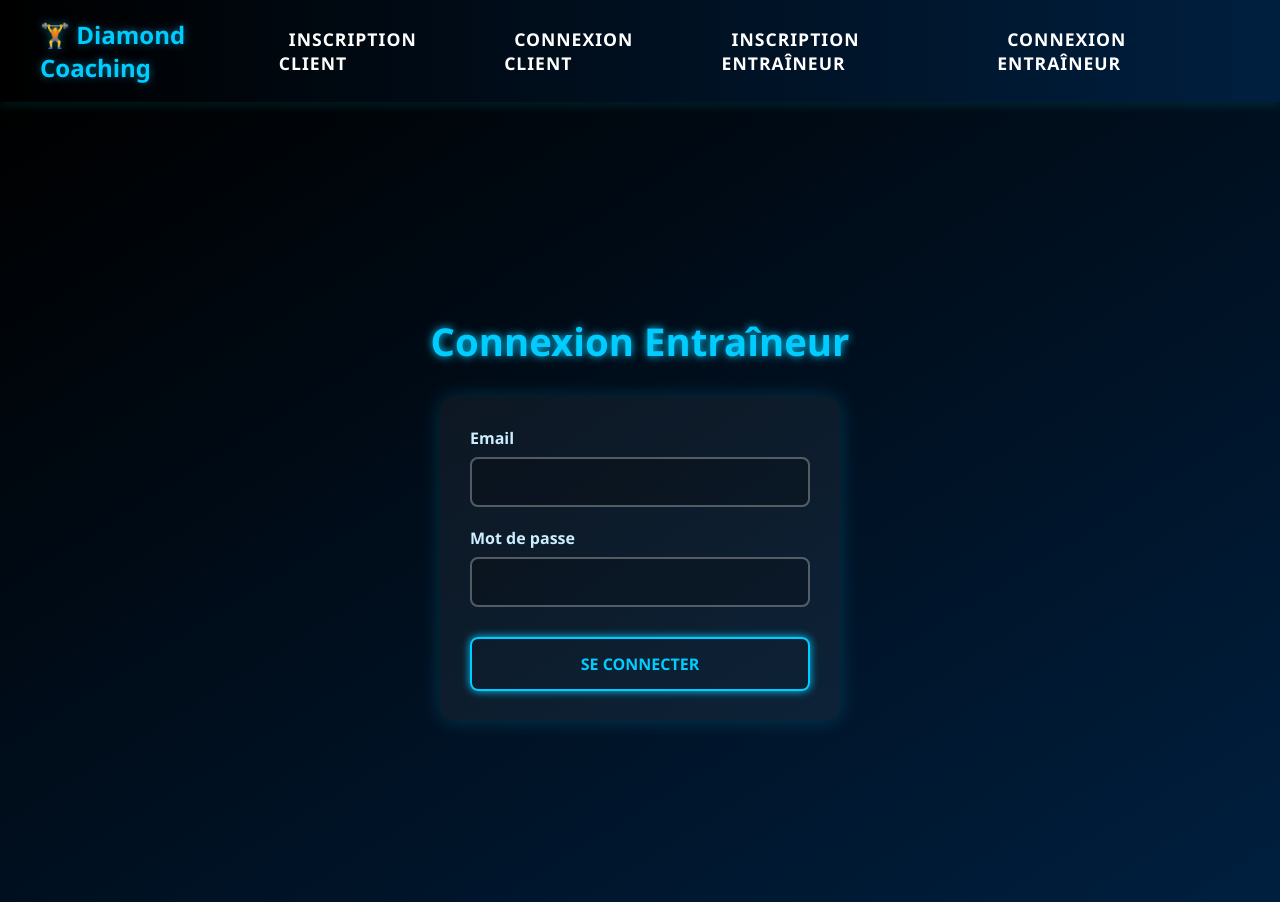
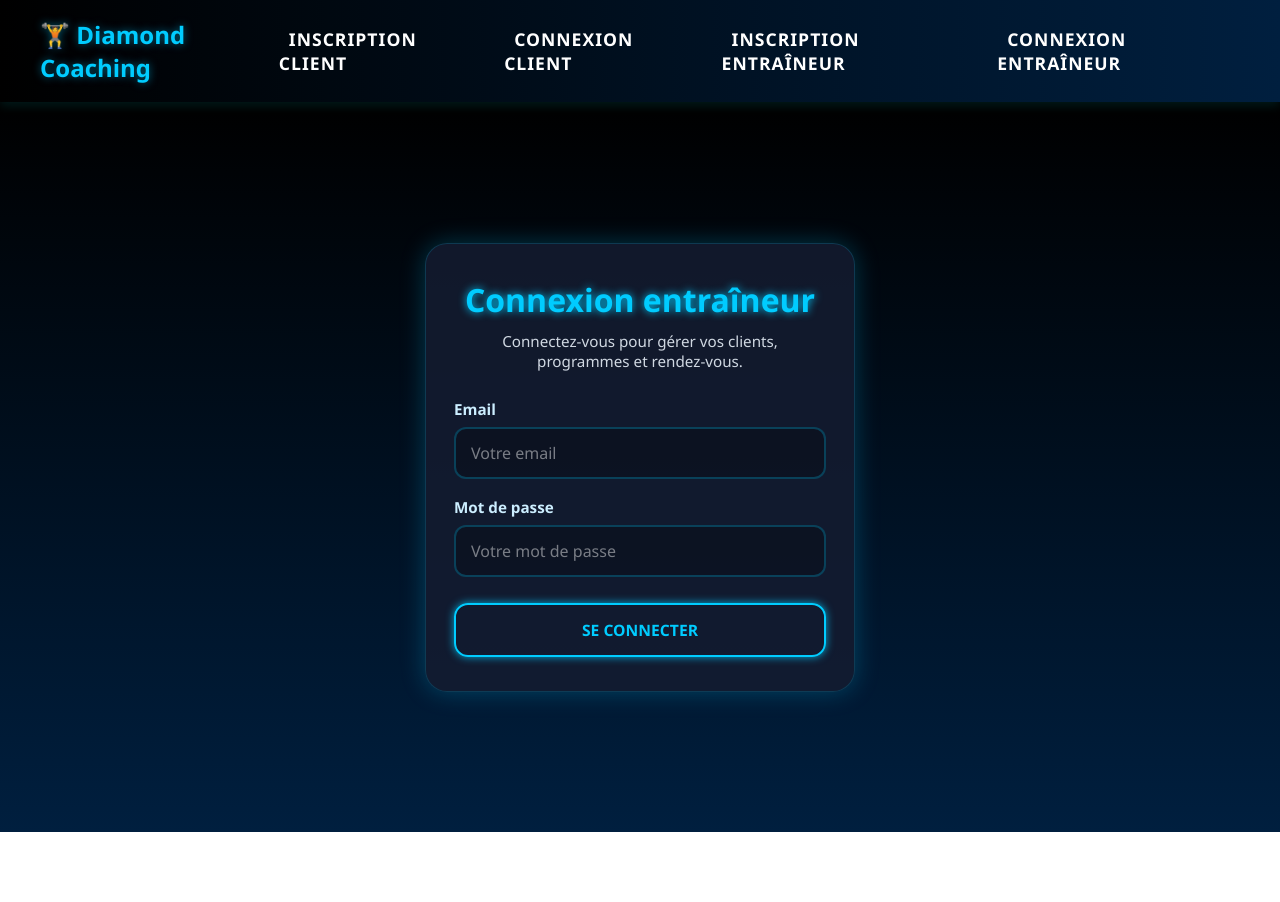
Before and after one commit to rays34400/DiamondCoaching, a React (Vite) app in the folder frontend/: page /connexion-entraineur in a window 1280 px wide. After the commit the page ends 832 px from the top, so only its background shows below. Built offline with nearby package versions, Linux system fonts and the light colour scheme.

Commit message:
inscription and connexion entr updated front

```diff
--- a/frontend/src/pages/Entraineurs/ConnexionEntraineur.jsx
+++ b/frontend/src/pages/Entraineurs/ConnexionEntraineur.jsx
@@ -36,21 +36,42 @@ const ConnexionEntraineur = () => {
   };
 
   return (
-    <div className="entraineur-connexion-container">
-      <h2>Connexion Entraîneur</h2>
+    <div className="entraineur-connexion-page">
+      <div className="entraineur-connexion-card">
+        <h2>Connexion entraîneur</h2>
+
+        <p className="connexion-subtitle">
+          Connectez-vous pour gérer vos clients, programmes et rendez-vous.
+        </p>
+
         <form onSubmit={handleSubmit} className="connexion-form">
           <div className="form-group">
             <label>Email</label>
-          <input type="email" value={email} onChange={(e) => setEmail(e.target.value)} required />
+            <input
+              type="email"
+              placeholder="Votre email"
+              value={email}
+              onChange={(e) => setEmail(e.target.value)}
+              required
+            />
           </div>
 
           <div className="form-group">
             <label>Mot de passe</label>
-          <input type="password" value={password} onChange={(e) => setPassword(e.target.value)} required />
+            <input
+              type="password"
+              placeholder="Votre mot de passe"
+              value={password}
+              onChange={(e) => setPassword(e.target.value)}
+              required
+            />
           </div>
 
-        <button type="submit" className="submit-button">Se connecter</button>
+          <button type="submit" className="submit-button">
+            Se connecter
+          </button>
         </form>
+      </div>
     </div>
   );
 };
--- a/frontend/src/pages/Entraineurs/InscriptionEntraineur.jsx
+++ b/frontend/src/pages/Entraineurs/InscriptionEntraineur.jsx
@@ -3,10 +3,10 @@ import axios from 'axios';
 import { useNavigate } from 'react-router-dom';
 import '../../styles/entraineur/InscriptionEntraineur.css';
 
+const jours = ['lundi', 'mardi', 'mercredi', 'jeudi', 'vendredi', 'samedi', 'dimanche'];
 
-const jours = ['lundi', 'mardi', 'mercredi', 'jeudi', 'vendredi', 'samedi', 'dimanche'];
 const heuresDisponibles = [
-  "08:00", "09:30", "11:00", "12:30", "14:00", "15:30", "17:00", "18:30", "20:00"
+  '08:00', '09:30', '11:00', '12:30', '14:00', '15:30', '17:00', '18:30', '20:00'
 ];
 
 const InscriptionEntraineur = () => {
@@ -29,6 +29,7 @@ const InscriptionEntraineur = () => {
 
   const handleChange = (e) => {
     const { name, value, files } = e.target;
+
     if (name === 'photoProfile') {
       setFormData({ ...formData, photoProfile: files[0] });
     } else {
@@ -38,7 +39,11 @@ const InscriptionEntraineur = () => {
 
   const handleAddDisponibilite = () => {
     if (selectedJour && selectedHeures.length > 0) {
-      const updated = [...formData.disponibilites, { jour: selectedJour, heures: selectedHeures }];
+      const updated = [
+        ...formData.disponibilites,
+        { jour: selectedJour, heures: selectedHeures }
+      ];
+
       setFormData({ ...formData, disponibilites: updated });
       setSelectedJour('');
       setSelectedHeures([]);
@@ -50,6 +55,7 @@ const InscriptionEntraineur = () => {
 
     try {
       const form = new FormData();
+
       for (const key in formData) {
         if (key === 'disponibilites') {
           form.append(key, JSON.stringify(formData[key]));
@@ -73,23 +79,61 @@ const InscriptionEntraineur = () => {
   };
 
   return (
-    <div className="entraineur-inscription-container">
-      <h2 className='title'>Inscription Entraîneur</h2>
+    <div className="entraineur-inscription-page">
+      <div className="entraineur-inscription-card">
+        <h2>Inscription entraîneur</h2>
+
+        <p className="inscription-subtitle">
+          Créez votre profil entraîneur et ajoutez vos disponibilités.
+        </p>
+
         <form onSubmit={handleSubmit} encType="multipart/form-data" className="inscription-form">
-
-        {['nom', 'prenom', 'email', 'password', 'adresse', 'telephone', 'specialite'].map((field) => (
-          <div className="form-group" key={field}>
-            <label>{field.charAt(0).toUpperCase() + field.slice(1)}</label>
-            <input type={field === 'email' ? 'email' : field === 'password' ? 'password' : 'text'}
-              name={field} onChange={handleChange} required />
+          <div className="form-row">
+            <div className="form-group">
+              <label>Nom</label>
+              <input type="text" name="nom" placeholder="Votre nom" onChange={handleChange} required />
             </div>
-        ))}
 
             <div className="form-group">
-          <label>Photo de profil (optionnelle)</label>
+              <label>Prénom</label>
+              <input type="text" name="prenom" placeholder="Votre prénom" onChange={handleChange} required />
+            </div>
+          </div>
+
+          <div className="form-group">
+            <label>Email</label>
+            <input type="email" name="email" placeholder="Votre email" onChange={handleChange} required />
+          </div>
+
+          <div className="form-group">
+            <label>Mot de passe</label>
+            <input type="password" name="password" placeholder="Votre mot de passe" onChange={handleChange} required />
+          </div>
+
+          <div className="form-group">
+            <label>Adresse</label>
+            <input type="text" name="adresse" placeholder="Votre adresse" onChange={handleChange} required />
+          </div>
+
+          <div className="form-row">
+            <div className="form-group">
+              <label>Téléphone</label>
+              <input type="text" name="telephone" placeholder="Votre téléphone" onChange={handleChange} required />
+            </div>
+
+            <div className="form-group">
+              <label>Spécialité</label>
+              <input type="text" name="specialite" placeholder="Votre spécialité" onChange={handleChange} required />
+            </div>
+          </div>
+
+          <div className="form-group">
+            <label>Photo de profil <span>(optionnelle)</span></label>
             <input type="file" name="photoProfile" accept="image/*" onChange={handleChange} />
           </div>
 
+          <div className="availability-box">
+            <h3>Disponibilités</h3>
 
             <div className="form-group">
               <label>Jour disponible</label>
@@ -103,9 +147,10 @@ const InscriptionEntraineur = () => {
 
             <div className="form-group">
               <label>Heures disponibles</label>
+
               <div className="checkbox-group">
                 {heuresDisponibles.map((heure) => (
-              <label key={heure}>
+                  <label key={heure} className="checkbox-item">
                     <input
                       type="checkbox"
                       value={heure}
@@ -121,22 +166,34 @@ const InscriptionEntraineur = () => {
                   </label>
                 ))}
               </div>
-          <button type="button" onClick={handleAddDisponibilite}>Ajouter Disponibilité</button>
+
+              <button type="button" className="add-dispo-button" onClick={handleAddDisponibilite}>
+                Ajouter disponibilité
+              </button>
             </div>
 
-        <div className="form-group">
-          <h4>Disponibilités ajoutées :</h4>
+            <div className="dispos-list">
+              <h4>Disponibilités ajoutées</h4>
+
+              {formData.disponibilites.length === 0 ? (
+                <p>Aucune disponibilité ajoutée.</p>
+              ) : (
                 <ul>
                   {formData.disponibilites.map((d, index) => (
                     <li key={index}>
-                {d.jour} : {d.heures.join(', ')}
+                      <strong>{d.jour}</strong> : {d.heures.join(', ')}
                     </li>
                   ))}
                 </ul>
+              )}
+            </div>
           </div>
 
-        <button type="submit" className="submit-button">S'inscrire</button>
+          <button type="submit" className="submit-button">
+            S'inscrire
+          </button>
         </form>
+      </div>
     </div>
   );
 };
--- a/frontend/src/styles/entraineur/InscriptionEntraineur.css
+++ b/frontend/src/styles/entraineur/InscriptionEntraineur.css
@@ -1,128 +1,242 @@
-/* ======= Inscription Entraîneur ======= */
+*,
+*::before,
+*::after {
+  box-sizing: border-box;
+}
 
-/* Container principal */
-.entraineur-inscription-container {
+.entraineur-inscription-page {
+  min-height: calc(100vh - 70px);
+  padding: 40px 20px;
+  background: linear-gradient(to bottom, #000000, #001f3f);
   display: flex;
-  flex-direction: column;
-  align-items: center;
   justify-content: center;
-  padding: 60px 20px;
-  min-height: 100vh;
-  background: linear-gradient(145deg, #000000, #001f3f);
+  align-items: flex-start;
   color: #ffffff;
   font-family: 'Segoe UI', Tahoma, Geneva, Verdana, sans-serif;
-  animation: fadeInUp 0.8s ease-out;
 }
 
-/* Titre */
-.entraineur-inscription-container .title {
-  font-size: 2.4rem;
-  margin-bottom: 30px;
+.entraineur-inscription-card {
+  width: 100%;
+  max-width: 680px;
+  padding: 34px 28px;
+  background: rgba(20, 28, 48, 0.88);
+  border: 1px solid rgba(0, 204, 255, 0.18);
+  border-radius: 22px;
+  box-shadow: 0 0 24px rgba(0, 204, 255, 0.25);
+}
+
+.entraineur-inscription-card h2 {
+  text-align: center;
+  font-size: 2rem;
+  margin: 0 0 10px;
   color: #00ccff;
   text-shadow: 0 0 8px #00ccff;
-  animation: fadeInDown 0.8s ease-out;
 }
 
-/* Formulaire */
+.inscription-subtitle {
+  text-align: center;
+  color: #d0d8e2;
+  font-size: 0.95rem;
+  margin: 0 0 28px;
+}
+
 .inscription-form {
   width: 100%;
-  max-width: 500px;
-  background: rgba(255, 255, 255, 0.05);
-  padding: 30px;
-  border-radius: 14px;
-  box-shadow: 0 0 20px rgba(0, 204, 255, 0.2);
-  animation: fadeIn 0.8s ease-out;
 }
 
-/* Groupes de champs */
-.inscription-form .form-group {
-  margin-bottom: 20px;
+.form-row {
+  display: grid;
+  grid-template-columns: 1fr 1fr;
+  gap: 14px;
 }
 
-.inscription-form .form-group label {
-  display: block;
-  margin-bottom: 6px;
-  font-size: 1rem;
-  color: #cceeff;
+.form-group {
+  margin-bottom: 18px;
 }
 
-/* Champs input */
-.inscription-form input[type="text"],
-.inscription-form input[type="email"],
-.inscription-form input[type="password"],
-.inscription-form input[type="file"] {
-  width: 100%;
-  padding: 12px 16px;
-  font-size: 1rem;
-  border: 2px solid rgba(255, 255, 255, 0.3);
-  border-radius: 8px;
-  background: rgba(0, 0, 0, 0.2);
-  color: #ffffff;
-  transition: border-color 0.3s ease, box-shadow 0.3s ease;
+.form-group label {
+  display: block;
+  margin-bottom: 8px;
+  color: #cceeff;
+  font-size: 0.95rem;
+  font-weight: 600;
 }
 
-/* Encadrement bleu sur focus et hover */
-.inscription-form input:hover,
-.inscription-form input:focus {
+.form-group label span {
+  color: #91a8b8;
+  font-size: 0.85rem;
+}
+
+.inscription-form input,
+.inscription-form select {
+  width: 100%;
+  padding: 13px 15px;
+  font-size: 1rem;
+  border: 2px solid rgba(0, 204, 255, 0.25);
+  border-radius: 12px;
+  background: rgba(0, 0, 0, 0.25);
+  color: #ffffff;
+  transition: all 0.3s ease;
+}
+
+.inscription-form input::placeholder {
+  color: rgba(255, 255, 255, 0.45);
+}
+
+.inscription-form input:focus,
+.inscription-form select:focus {
   border-color: #00ccff;
-  box-shadow: 0 0 8px rgba(0, 204, 255, 0.6);
+  box-shadow: 0 0 8px rgba(0, 204, 255, 0.45);
   outline: none;
 }
 
-/* Bouton de soumission */
+.inscription-form select option {
+  color: #000000;
+}
+
+.inscription-form input[type="file"] {
+  cursor: pointer;
+  padding: 11px 14px;
+}
+
+.availability-box {
+  margin-top: 24px;
+  padding: 22px 18px;
+  background: rgba(10, 18, 34, 0.75);
+  border: 1px solid rgba(0, 204, 255, 0.16);
+  border-radius: 18px;
+}
+
+.availability-box h3 {
+  text-align: center;
+  color: #00ccff;
+  margin: 0 0 18px;
+  text-shadow: 0 0 6px rgba(0, 204, 255, 0.7);
+}
+
+.checkbox-group {
+  display: grid;
+  grid-template-columns: repeat(auto-fit, minmax(95px, 1fr));
+  gap: 10px;
+}
+
+.checkbox-item {
+  display: flex !important;
+  align-items: center;
+  gap: 8px;
+  margin: 0 !important;
+  padding: 10px 12px;
+  background: rgba(20, 28, 48, 0.85);
+  border: 1px solid rgba(0, 204, 255, 0.12);
+  border-radius: 12px;
+  color: #d0d8e2 !important;
+  cursor: pointer;
+}
+
+.checkbox-item input {
+  width: auto;
+  margin: 0;
+  accent-color: #00ccff;
+}
+
+.add-dispo-button {
+  width: 100%;
+  margin-top: 14px;
+  padding: 12px 18px;
+  border: 2px solid #00ccff;
+  border-radius: 14px;
+  background: transparent;
+  color: #00ccff;
+  font-weight: bold;
+  cursor: pointer;
+  transition: all 0.3s ease;
+}
+
+.add-dispo-button:hover {
+  background: #00ccff;
+  color: #000000;
+  transform: translateY(-2px);
+  box-shadow: 0 0 18px rgba(0, 204, 255, 0.7);
+}
+
+.dispos-list {
+  margin-top: 20px;
+}
+
+.dispos-list h4 {
+  color: #00ccff;
+  margin: 0 0 10px;
+}
+
+.dispos-list p {
+  color: #d0d8e2;
+  margin: 0;
+  text-align: center;
+}
+
+.dispos-list ul {
+  list-style: none;
+  padding: 0;
+  margin: 0;
+  display: grid;
+  gap: 10px;
+}
+
+.dispos-list li {
+  padding: 11px 14px;
+  background: rgba(20, 28, 48, 0.9);
+  border: 1px solid rgba(0, 204, 255, 0.12);
+  border-radius: 12px;
+  color: #d0d8e2;
+}
+
+.dispos-list strong {
+  color: #ffffff;
+  text-transform: capitalize;
+}
+
 .submit-button {
-  display: inline-block;
   width: 100%;
+  margin-top: 22px;
   padding: 14px 20px;
-  margin-top: 10px;
-  background-color: transparent;
+  background: transparent;
   border: 2px solid #00ccff;
   color: #00ccff;
   text-transform: uppercase;
-  font-size: 1rem;
+  font-size: 0.98rem;
   font-weight: bold;
-  border-radius: 8px;
+  border-radius: 14px;
   cursor: pointer;
   transition: all 0.3s ease;
-  box-shadow: 0 0 8px #00ccff;
+  box-shadow: 0 0 8px rgba(0, 204, 255, 0.8);
 }
 
 .submit-button:hover {
-  background-color: #00ccff;
+  background: #00ccff;
   color: #000000;
-  transform: scale(1.03);
+  transform: translateY(-2px);
   box-shadow: 0 0 20px #00ccff;
 }
 
-/* Input file spécifique */
-.inscription-form input[type="file"] {
-  cursor: pointer;
-}
+@media (max-width: 600px) {
+  .entraineur-inscription-page {
+    padding: 30px 14px;
+  }
 
-.inscription-form input[type="file"]:hover {
-  border-color: #00ccff;
-}
+  .entraineur-inscription-card {
+    padding: 28px 20px;
+  }
 
-/* Responsive pour mobile */
-@media (max-width: 480px) {
-  .entraineur-inscription-container {
-    padding: 40px 10px;
+  .entraineur-inscription-card h2 {
+    font-size: 1.7rem;
   }
-  .inscription-form {
-    padding: 20px;
+
+  .form-row {
+    grid-template-columns: 1fr;
+    gap: 0;
+  }
+
+  .checkbox-group {
+    grid-template-columns: repeat(auto-fit, minmax(85px, 1fr));
   }
 }
-
-/* Animations définies précédemment */
-@keyframes fadeIn {
-  from { opacity: 0; transform: translateY(-20px); }
-  to { opacity: 1; transform: translateY(0); }
-}
-@keyframes fadeInUp {
-  from { opacity: 0; transform: translateY(30px); }
-  to { opacity: 1; transform: translateY(0); }
-}
-@keyframes fadeInDown {
-  from { opacity: 0; transform: translateY(-20px); }
-  to { opacity: 1; transform: translateY(0); }
-}
--- a/frontend/src/styles/entraineur/entraineur-connexion.css
+++ b/frontend/src/styles/entraineur/entraineur-connexion.css
@@ -1,120 +1,115 @@
-/* Container principal */
-.entraineur-connexion-container {
+*,
+*::before,
+*::after {
+  box-sizing: border-box;
+}
+
+.entraineur-connexion-page {
+  min-height: calc(100vh - 70px);
+  padding: 40px 20px;
+  background: linear-gradient(to bottom, #000000, #001f3f);
   display: flex;
-  flex-direction: column;
   align-items: center;
   justify-content: center;
-  padding: 60px 20px;
-  min-height: 100vh;
-  background: linear-gradient(to bottom right, #000000, #001f3f);
   color: #ffffff;
   font-family: 'Segoe UI', Tahoma, Geneva, Verdana, sans-serif;
-  animation: fadeInUp 0.8s ease-out;
 }
 
-/* Titre */
-.entraineur-connexion-container h2 {
-  font-size: 2.4rem;
-  margin-bottom: 30px;
+.entraineur-connexion-card {
+  width: 100%;
+  max-width: 430px;
+  padding: 34px 28px;
+  background: rgba(20, 28, 48, 0.88);
+  border: 1px solid rgba(0, 204, 255, 0.18);
+  border-radius: 22px;
+  box-shadow: 0 0 24px rgba(0, 204, 255, 0.25);
+}
+
+.entraineur-connexion-card h2 {
+  text-align: center;
+  font-size: 2rem;
+  margin: 0 0 10px;
   color: #00ccff;
   text-shadow: 0 0 8px #00ccff;
 }
 
-/* Formulaire */
+.connexion-subtitle {
+  text-align: center;
+  color: #d0d8e2;
+  font-size: 0.95rem;
+  margin: 0 0 28px;
+}
+
 .connexion-form {
   width: 100%;
-  max-width: 400px;
-  background: rgba(255, 255, 255, 0.05);
-  padding: 30px;
-  border-radius: 14px;
-  box-shadow: 0 0 20px rgba(0, 204, 255, 0.2);
-  animation: fadeIn 0.8s ease-out;
 }
 
-/* Groupes de champs */
 .form-group {
-  margin-bottom: 20px;
+  margin-bottom: 18px;
 }
 
 .form-group label {
   display: block;
   margin-bottom: 8px;
-  font-size: 1rem;
   color: #cceeff;
+  font-size: 0.95rem;
+  font-weight: 600;
 }
 
-/* Inputs */
-.connexion-form input[type="email"],
-.connexion-form input[type="password"] {
+.connexion-form input {
   width: 100%;
-  padding: 12px 16px;
+  padding: 13px 15px;
   font-size: 1rem;
-  border: 2px solid rgba(255, 255, 255, 0.3);
-  border-radius: 8px;
-  background: rgba(0, 0, 0, 0.2);
+  border: 2px solid rgba(0, 204, 255, 0.25);
+  border-radius: 12px;
+  background: rgba(0, 0, 0, 0.25);
   color: #ffffff;
   transition: all 0.3s ease;
 }
 
+.connexion-form input::placeholder {
+  color: rgba(255, 255, 255, 0.45);
+}
+
 .connexion-form input:focus {
   border-color: #00ccff;
-  box-shadow: 0 0 6px rgba(0, 204, 255, 0.5);
+  box-shadow: 0 0 8px rgba(0, 204, 255, 0.45);
   outline: none;
 }
 
-/* Bouton de connexion */
 .submit-button {
-  display: inline-block;
   width: 100%;
+  margin-top: 8px;
   padding: 14px 20px;
-  background-color: transparent;
+  background: transparent;
   border: 2px solid #00ccff;
   color: #00ccff;
   text-transform: uppercase;
-  font-size: 1rem;
+  font-size: 0.98rem;
   font-weight: bold;
-  border-radius: 8px;
+  border-radius: 14px;
   cursor: pointer;
   transition: all 0.3s ease;
-  box-shadow: 0 0 8px #00ccff;
+  box-shadow: 0 0 8px rgba(0, 204, 255, 0.8);
 }
 
 .submit-button:hover {
-  background-color: #00ccff;
+  background: #00ccff;
   color: #000000;
-  transform: scale(1.03);
+  transform: translateY(-2px);
   box-shadow: 0 0 20px #00ccff;
 }
 
-/* Responsive */
 @media (max-width: 480px) {
-  .entraineur-connexion-container {
-    padding: 40px 10px;
+  .entraineur-connexion-page {
+    padding: 30px 14px;
   }
-  .connexion-form {
-    padding: 20px;
+
+  .entraineur-connexion-card {
+    padding: 28px 20px;
+  }
+
+  .entraineur-connexion-card h2 {
+    font-size: 1.7rem;
   }
 }
-
-/* Animations */
-@keyframes fadeIn {
-  from {
-    opacity: 0;
-    transform: translateY(-20px);
-  }
-  to {
-    opacity: 1;
-    transform: translateY(0);
-  }
-}
-
-@keyframes fadeInUp {
-  from {
-    opacity: 0;
-    transform: translateY(30px);
-  }
-  to {
-    opacity: 1;
-    transform: translateY(0);
-  }
-}
```
Lines whose indentation alone changed are shown as unchanged.
